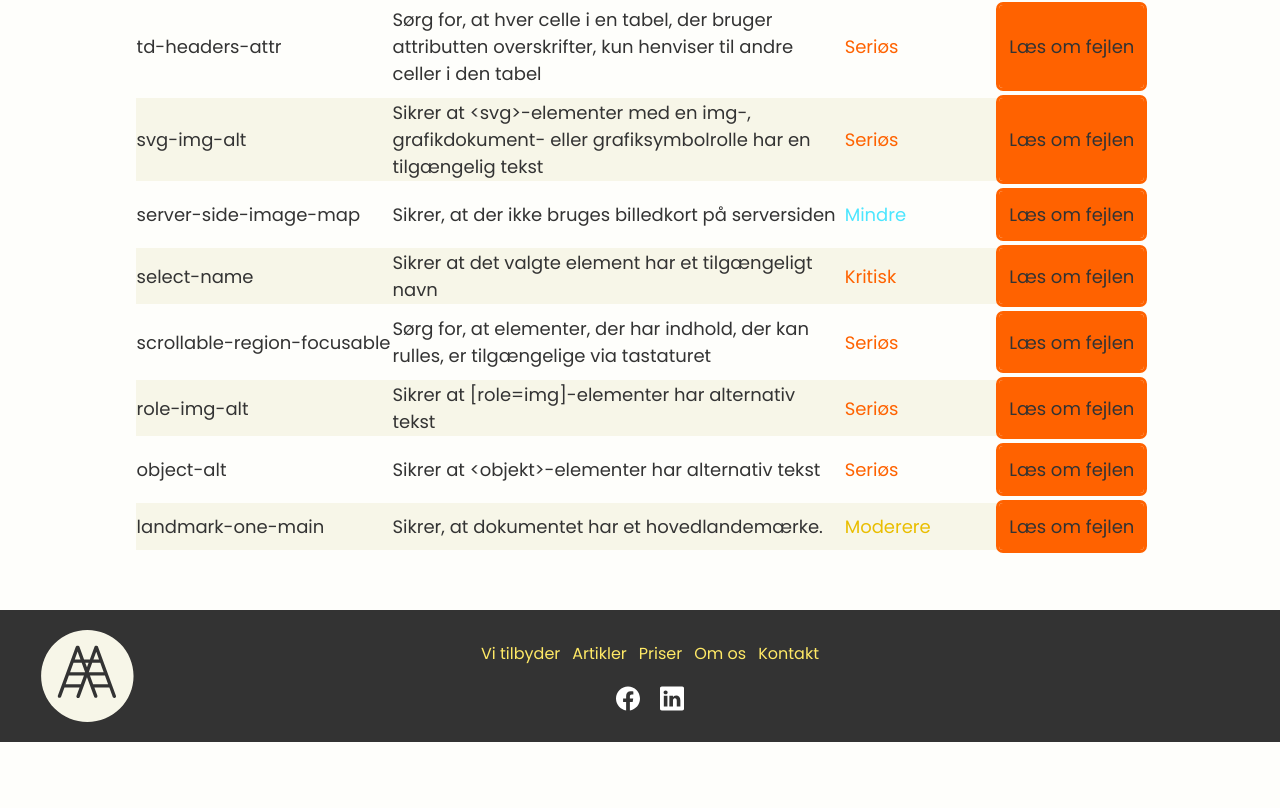
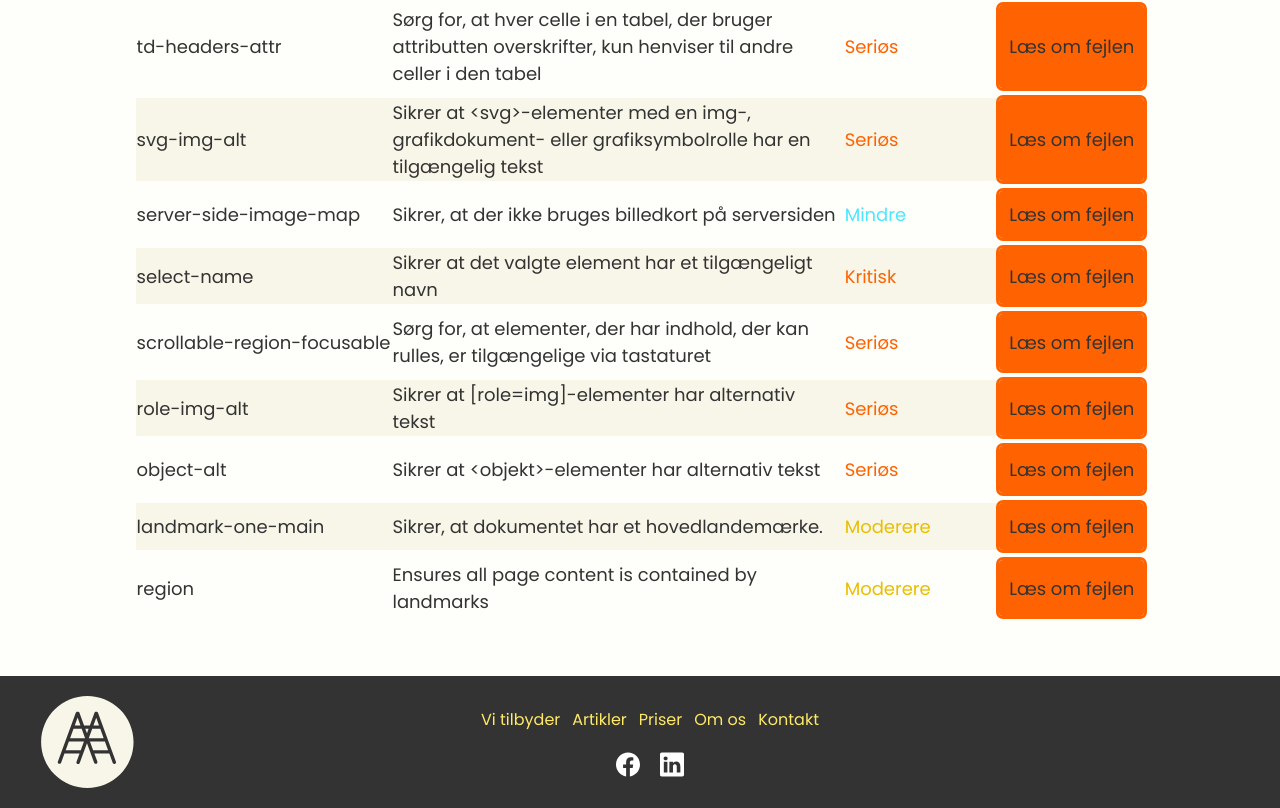
Before and after one commit to nila1010/ct-diversa, a Next.js app: page /regler in a window 1280 px wide. Shown: the part 688-1496 px from the top of the page. Before the commit the page ends 1430 px from the top, so only its background shows below. Built offline with nearby package versions, Linux system fonts and the light colour scheme.

Commit message:
reglData update

```diff
--- a/src/data/reglerData.js
+++ b/src/data/reglerData.js
@@ -131,4 +131,16 @@ export const reglerData = [
     imgAlt2: "Placeholder billede",
     affect: ["Blind", "Døvblind", "Mobilitet"],
   },
+  {
+    name: "region",
+    shortDesc: "Ensures all page content is contained by landmarks",
+    longDesc: "Brugere af skærmlæsere kan navigere til en sektion baseret på dens HTML-element eller ARIA-landemærke. For eksempel kan du bruge ARIA-landemærker til at tilbyde en simpel erstatning for et link til at springe navigation over, selvom erstatningen kun er nyttig for brugere af skærmlæsere.",
+    impact: "Moderere",
+    whyDesc: "Det er meget lettere for brugere af skærmlæsere at navigere på en webside, hvis indholdet er opdelt mellem flere højtstående sektioner. Indhold uden for sektionerne er svært at finde, og formålet med indholdet kan være uklart",
+    imgPath: "/img/placeholder.png",
+    imgAlt: "Placeholder billede",
+    imgPath2: "/img/placeholder.png",
+    imgAlt2: "Placeholder billede",
+    affect: ["Blind", "Døvblind", "Mobilitet"],
+  },
 ];
```
